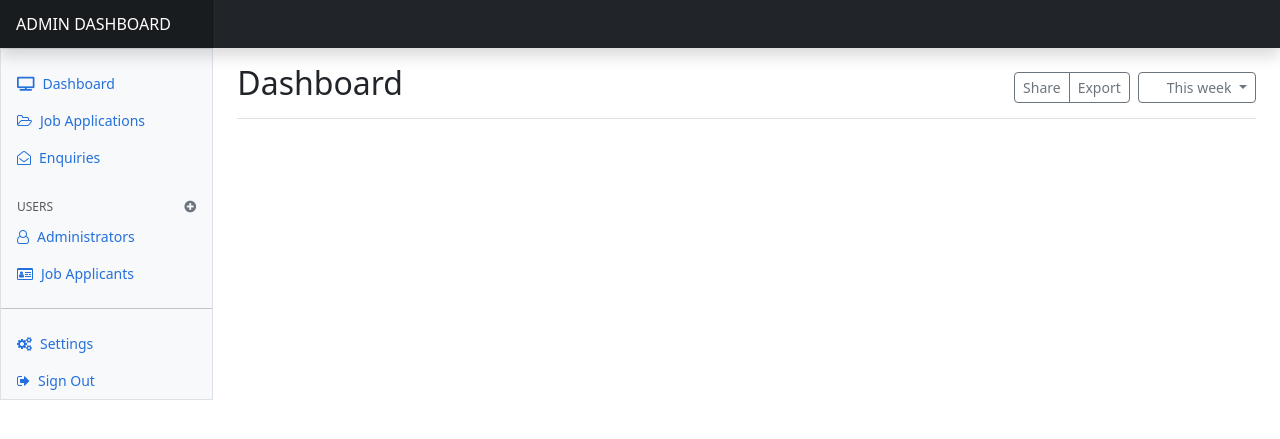
After one commit to Mutai05/Job-Finder-Web, a Flask app: template app/templates/includes/index.html in a window 1280 px wide. The commit adds this page. Shown: the top 439 px of the page. Run offline with Flask 3, Linux system fonts and the light colour scheme; the template is opened without the code that fills it, so the values that code supplies are empty; some libraries are stand-ins or nearby versions.

```diff
--- /dev/null
+++ b/app/templates/includes/dashboard.css
@@ -0,0 +1,48 @@
+.bi {
+  display: inline-block;
+  width: 1rem;
+  height: 1rem;
+}
+
+/*
+ * Sidebar
+ */
+
+@media (min-width: 768px) {
+  .sidebar .offcanvas-lg {
+    position: -webkit-sticky;
+    position: sticky;
+    top: 48px;
+  }
+  .navbar-search {
+    display: block;
+  }
+}
+
+.sidebar .nav-link {
+  font-size: .875rem;
+  font-weight: 500;
+}
+
+.sidebar .nav-link.active {
+  color: #2470dc;
+}
+
+.sidebar-heading {
+  font-size: .75rem;
+}
+
+/*
+ * Navbar
+ */
+
+.navbar-brand {
+  padding-top: .75rem;
+  padding-bottom: .75rem;
+  background-color: rgba(0, 0, 0, .25);
+  box-shadow: inset -1px 0 0 rgba(0, 0, 0, .25);
+}
+
+.navbar .form-control {
+  padding: .75rem 1rem;
+}
--- /dev/null
+++ b/app/templates/includes/dashboard.js
@@ -0,0 +1,49 @@
+/* globals Chart:false */
+
+(() => {
+  'use strict'
+
+  // Graphs
+  const ctx = document.getElementById('myChart')
+  // eslint-disable-next-line no-unused-vars
+  const myChart = new Chart(ctx, {
+    type: 'line',
+    data: {
+      labels: [
+        'Sunday',
+        'Monday',
+        'Tuesday',
+        'Wednesday',
+        'Thursday',
+        'Friday',
+        'Saturday'
+      ],
+      datasets: [{
+        data: [
+          15339,
+          21345,
+          18483,
+          24003,
+          23489,
+          24092,
+          12034
+        ],
+        lineTension: 0,
+        backgroundColor: 'transparent',
+        borderColor: '#007bff',
+        borderWidth: 4,
+        pointBackgroundColor: '#007bff'
+      }]
+    },
+    options: {
+      plugins: {
+        legend: {
+          display: false
+        },
+        tooltip: {
+          boxPadding: 3
+        }
+      }
+    }
+  })
+})()
--- a/app/templates/includes/footer.html
+++ b/app/templates/includes/footer.html
@@ -37,7 +37,7 @@
 
       .divider {
         width: 40px;
-        height: 3px;
+        height: 2px;
         background-color: #3065b3;
       }
 
@@ -48,6 +48,7 @@
 
       .container.container-fluid {
         background-color: #e5e5e5;
+        margin-top: 40px;
       }
     </style>
   </head>
--- /dev/null
+++ b/app/templates/includes/index.html
@@ -0,0 +1,166 @@
+<!DOCTYPE html>
+<html lang="en" data-bs-theme="auto">
+  <head>
+    <meta charset="utf-8" />
+    <meta name="viewport" content="width=device-width, initial-scale=1" />
+    <title>Dashboard</title>
+
+    <!-- Bootstrap CSS -->
+    <link href="https://cdn.jsdelivr.net/npm/bootstrap@5.3.3/dist/css/bootstrap.min.css" rel="stylesheet" />
+
+    <!-- Font Awesome -->
+    <link
+      href="https://cdnjs.cloudflare.com/ajax/libs/font-awesome/5.15.4/css/all.min.css"
+      rel="stylesheet"
+    />
+
+    <link
+      rel="stylesheet"
+      href="https://cdnjs.cloudflare.com/ajax/libs/font-awesome/4.7.0/css/font-awesome.min.css"
+    />
+
+    <!-- Custom styles for this template -->
+    <link
+      href="https://cdn.jsdelivr.net/npm/bootstrap-icons@1.10.5/font/bootstrap-icons.min.css"
+      rel="stylesheet"
+    />
+    <!-- Custom styles for this template -->
+    <link href="/app/templates/includes/dashboard.css" rel="stylesheet" />
+  </head>
+  <body>
+    <header class="navbar sticky-top bg-dark flex-md-nowrap p-0 shadow" data-bs-theme="dark">
+      <a class="navbar-brand col-md-3 col-lg-2 me-0 px-3 fs-6 text-white" href="#">ADMIN DASHBOARD</a>
+
+      <ul class="navbar-nav flex-row d-md-none">
+        <li class="nav-item text-nowrap">
+          <button
+            class="nav-link px-3 text-white"
+            type="button"
+            data-bs-toggle="offcanvas"
+            data-bs-target="#sidebarMenu"
+            aria-controls="sidebarMenu"
+            aria-expanded="false"
+            aria-label="Toggle navigation"
+          >
+            <i class="fa fa-navicon"></i>
+          </button>
+        </li>
+      </ul>
+    </header>
+
+    <div class="container-fluid">
+      <div class="row">
+        <div class="sidebar border border-right col-md-3 col-lg-2 p-0 bg-body-tertiary">
+          <div
+            class="offcanvas-md offcanvas-end bg-body-tertiary"
+            tabindex="-1"
+            id="sidebarMenu"
+            aria-labelledby="sidebarMenuLabel"
+          >
+            <div class="offcanvas-header">
+              <h5 class="offcanvas-title" id="sidebarMenuLabel">ADMIN DASHBOARD</h5>
+              <button
+                type="button"
+                class="btn-close"
+                data-bs-dismiss="offcanvas"
+                data-bs-target="#sidebarMenu"
+                aria-label="Close"
+              ></button>
+            </div>
+            <div class="offcanvas-body d-md-flex flex-column p-0 pt-lg-3 overflow-y-auto">
+              <ul class="nav flex-column">
+                <li class="nav-item">
+                  <a class="nav-link d-flex align-items-center gap-2 active" aria-current="page" href="#">
+                    <i class="fas fa-tv"></i>
+                    Dashboard
+                  </a>
+                </li>
+                <li class="nav-item">
+                  <a class="nav-link d-flex align-items-center gap-2 active" aria-current="page" href="#">
+                    <i class="fa fa-folder-open-o"></i>
+                    Job Applications
+                  </a>
+                </li>
+                <li class="nav-item">
+                  <a class="nav-link d-flex align-items-center gap-2 active" aria-current="page" href="#">
+                    <i class="fa fa-envelope-open-o"></i>
+                    Enquiries
+                  </a>
+                </li>
+              </ul>
+
+              <h6
+                class="sidebar-heading d-flex justify-content-between align-items-center px-3 mt-4 mb-1 text-body-secondary text-uppercase"
+              >
+                <span>Users</span>
+                <a class="link-secondary" href="#" aria-label="Add a new report">
+                  <i class="fas fa-plus-circle"></i>
+                </a>
+              </h6>
+              <ul class="nav flex-column mb-auto">
+                <li class="nav-item">
+                  <a class="nav-link d-flex align-items-center gap-2 active" aria-current="page" href="#">
+                    <i class="fa fa-user-o"></i>
+                    Administrators
+                  </a>
+                </li>
+                <li class="nav-item">
+                  <a class="nav-link d-flex align-items-center gap-2 active" aria-current="page" href="#">
+                    <i class="fa fa-id-card-o"></i>
+                    Job Applicants
+                  </a>
+                </li>
+              </ul>
+
+              <hr class="my-3" />
+
+              <ul class="nav flex-column mb-auto">
+                <li class="nav-item">
+                  <a class="nav-link d-flex align-items-center gap-2 active" aria-current="page" href="#">
+                    <i class="fa fa-gears"></i>
+                    Settings
+                  </a>
+                </li>
+                <li class="nav-item">
+                  <a class="nav-link d-flex align-items-center gap-2 active" aria-current="page" href="#">
+                    <i class="fa fa-sign-out"></i>
+                    Sign Out
+                  </a>
+                </li>
+              </ul>
+            </div>
+          </div>
+        </div>
+
+        <main class="col-md-9 ms-sm-auto col-lg-10 px-md-4">
+          <div
+            class="d-flex justify-content-between flex-wrap flex-md-nowrap align-items-center pt-3 pb-2 mb-3 border-bottom"
+          >
+            <h1 class="h2">Dashboard</h1>
+            <div class="btn-toolbar mb-2 mb-md-0">
+              <div class="btn-group me-2">
+                <button type="button" class="btn btn-sm btn-outline-secondary">Share</button>
+                <button type="button" class="btn btn-sm btn-outline-secondary">Export</button>
+              </div>
+              <button
+                type="button"
+                class="btn btn-sm btn-outline-secondary dropdown-toggle d-flex align-items-center gap-1"
+              >
+                <svg class="bi"><use xlink:href="#calendar3" /></svg>
+                This week
+              </button>
+            </div>
+          </div>
+        </main>
+      </div>
+    </div>
+    <script src="https://cdn.jsdelivr.net/npm/bootstrap@5.3.3/dist/js/bootstrap.bundle.min.js"></script>
+
+    <script
+      src="https://cdn.jsdelivr.net/npm/chart.js@4.3.2/dist/chart.umd.js"
+      integrity="sha384-eI7PSr3L1XLISH8JdDII5YN/njoSsxfbrkCTnJrzXt+ENP5MOVBxD+l6sEG4zoLp"
+      crossorigin="anonymous"
+    ></script>
+    <script src="/app/templates/includes/dashboard.js"></script>
+  </body>
+</html>
```
Also changed, not shown: app/templates/includes/dashboard.rtl.css (added, +48 -0 lines).
